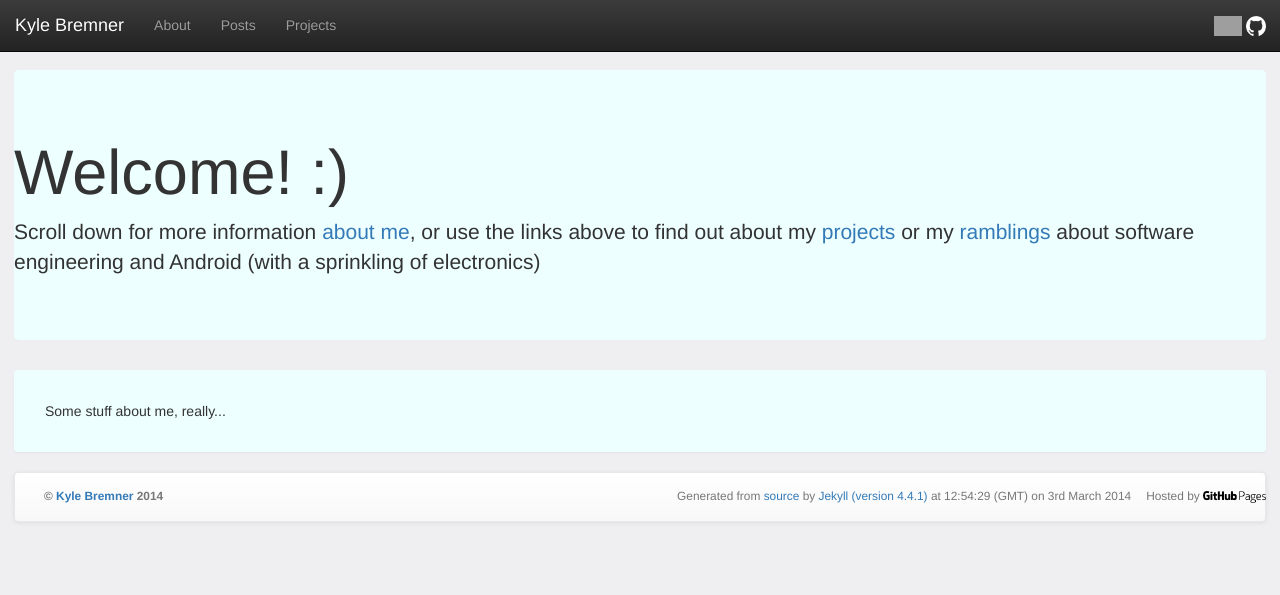
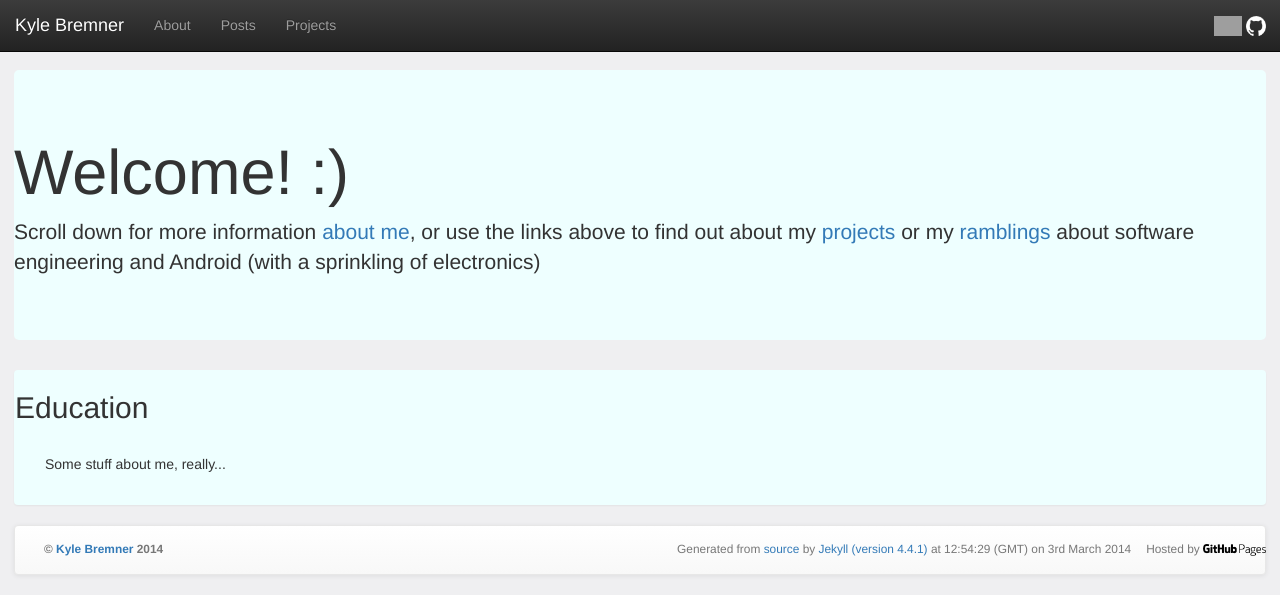
Before and after one commit to kbremner/kbremner.github.io, a Jekyll site: the page built from index.html, in a window 1280 px wide. Shown: the top 595 px of the page. Built offline with Jekyll 4.4.1, drawn with Linux system fonts in a browser that asks for light colours; nearby versions of some CDN libraries; Markdown is read by kramdown in place of the engine named in the settings; a script that is not in the unit is left out; grey boxes are pictures that could not be loaded.

Commit message:
Updated index.html

```diff
--- a/index.html
+++ b/index.html
@@ -9,5 +9,6 @@ published: true
   <p>Scroll down for more information <a href="#about">about me</a>, or use the links above to find out about my <a href="/projects">projects</a> or my <a href="/posts">ramblings</a> about software engineering and Android (with a sprinkling of electronics)</p>
 </div>
 <div id="about" class="panel" style="background-color: #EFF;">
+  <h2>Education</h2>
   <p style="margin:30px;">Some stuff about me, really...</p>
 </div>
```
